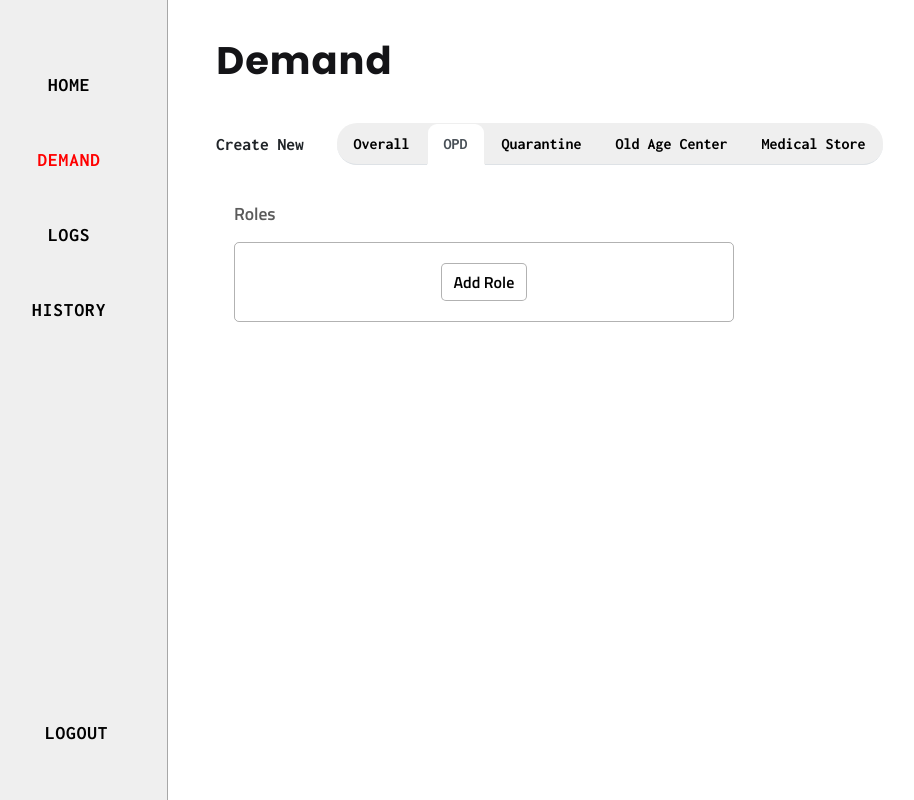
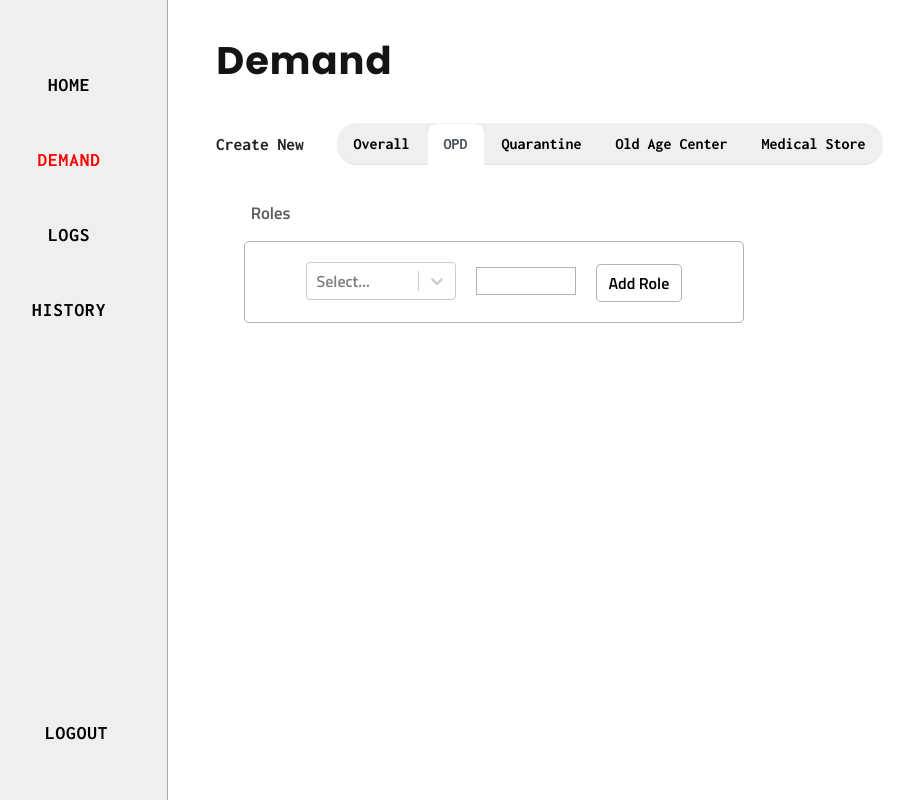
Before and after one commit to combatcovid19kgp/PPE_rationalizer_frontend, a React (Create React App) app: page /demand in a window 1280 px wide. Both pictures are taken after a click on the tab "OPD". Shown: the whole page, without its empty margins (14-928 px from the left). Built offline with nearby package versions, Linux system fonts and the light colour scheme.

Commit message:
adder functionality v2.0

```diff
--- a/package.json
+++ b/package.json
@@ -12,7 +12,9 @@
     "react-burger-menu": "^2.6.13",
     "react-dom": "^16.13.1",
     "react-router-dom": "^5.2.0",
-    "react-scripts": "3.4.1"
+    "react-scripts": "3.4.1",
+    "react-select": "^3.1.0",
+    "shortid": "^2.2.15"
   },
   "scripts": {
     "start": "react-scripts start",
--- a/src/component/demand/OPD/opd.css
+++ b/src/component/demand/OPD/opd.css
@@ -1,10 +1,12 @@
 
 .sub_header{
     font-family: 'Titillium Web', sans-serif;
-    font-size: 1.1em;
+    font-size: 1.05em;
     font-weight: 600;
     color: #5B5B5B;
     margin-bottom: 10px;
+    position: relative;
+    left: 1em;
 }
 
 .main1{
@@ -12,3 +14,7 @@
     display: inline-block;
     margin: 10px;
 }
+
+.adder{
+    margin: 10px;
+}
--- a/src/component/demand/Role/role.css
+++ b/src/component/demand/Role/role.css
@@ -9,7 +9,7 @@
 .flex-item-adder{
     font-family: 'Titillium Web', sans-serif;
     font-weight: 600;
-    font-size: 1.1em;
+    font-size: 1em;
     color: #5B5B5B;
     width: 500px;
     padding: 20px;
@@ -17,6 +17,7 @@
     border:rgba(0, 0, 0, 0.3) solid 1.5px;
     text-align: center;
     border-radius: 5px;
+    position: relative;
     /*background: #E1E1E187;*/
 }
 
@@ -26,6 +27,7 @@
     border-radius: 5px;
     border: rgba(0, 0, 0, 0.3) solid 1.5px;
     font-weight: 600;
+    margin: 0 10px;
 }
 
 .btn-outline-light:hover{
@@ -33,3 +35,23 @@
     border: rgb(38, 132, 255) solid 1px;
     box-shadow: rgb(38, 132, 255) 0 0 0 1px ;
 }
+
+.select-box{
+    display: inline-block;
+    margin: 0 10px;
+    width: 150px;
+}
+
+.input{
+    width: 100px;
+    border: rgba(0, 0, 0, 0.3) solid 1.5px;
+}
+.select-box1{
+    display: inline-block;
+    margin: 0 10px;
+}
+.items{
+    position: relative;
+    font-size: 14px;
+    top: -1em;
+}
--- a/src/component/demand/Role/role.jsx
+++ b/src/component/demand/Role/role.jsx
@@ -1,29 +1,50 @@
 import React, { Component } from 'react';
 import './role.css'
 import Button from 'react-bootstrap/Button'
+import shortid from 'shortid';
+import Select from 'react-select'
+
+const options =[
+    { value: 'Doctors', label: 'Doctors' },
+    { value: 'Nurses', label: 'Nurses' },
+    { value: 'Helpers', label: 'Helpers' },
+    { value: 'Patients', label: 'Patients' }
+];
 
 class Role extends Component{
     constructor(props){
         super(props);
         this.state={
-            roles : []
+            roles : [],
+            roleValue : '',
+            numValue : '',
         };
         this.handleClick = this.handleClick.bind(this);
+        this.handleSelect = this.handleSelect.bind(this);
+        this.handleInput = this.handleInput.bind(this);
     }
     handleClick(){
         this.setState(previousState =>({
             roles: [...previousState.roles,{
-                role : 'Doctor'
-            }]
+                role : previousState.roleValue.value,
+                quantity : previousState.numValue,
+            }],
+            roleValue: [],
+            numValue: ''
         }))
     }
-
+    handleSelect(selectedOption){
+        this.setState({roleValue : selectedOption},()=>console.log(this.state.roleValue));
+    }
+    handleInput(event){
+        this.setState({numValue : event.target.value},()=>console.log(this.state.numValue))
+    }
     render() {
         let cards = [];
-        this.state.roles.forEach((role) => {
+        this.state.roles.forEach((item) => {
             cards.push(
-                    <div className='flex-item-adder'>
-                        <Button variant="outline-light">{role.role}</Button>
+                    <div className='flex-item-adder' key={shortid.generate()} data-key={shortid.generate()} style={{textAlign:'left'}}>
+                            <span className='items'>{item.role} | {item.quantity}</span>
                     </div>
             )
         });
@@ -31,6 +52,12 @@ class Role extends Component{
             <div className='flex-container'>
                 {cards}
                 <div className='flex-item-adder'>
+                    <div className='select-box'>
+                        <Select options={options} onChange={this.handleSelect} name = 'roleValue' value={this.state.roleValue}/>
+                    </div>
+                    <div className='select-box1'>
+                        <input type='Number' name='numValue' className='input' onChange={this.handleInput} value={this.state.numValue}/>
+                    </div>
                     <Button variant="outline-light" onClick={() =>this.handleClick()}>Add Role</Button>
                 </div>
             </div>
@@ -38,4 +65,4 @@ class Role extends Component{
     }
 }
 
-export default Role
+export default Role;
```
Also changed, not shown: 2 other files (tests, documents, lock files or other folders).
